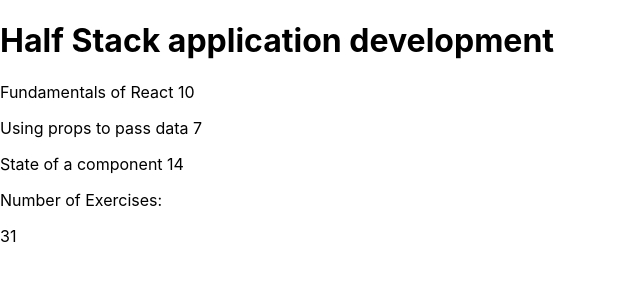
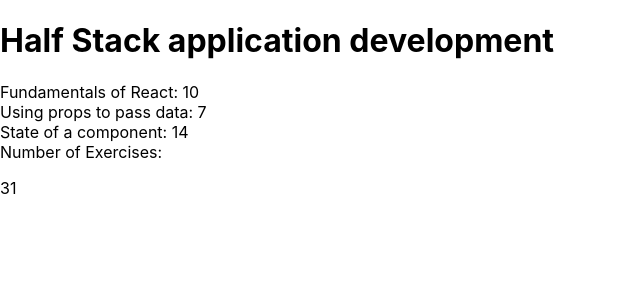
Before and after one commit to gkowalc/fullstackopen, a React (Create React App) app: page / in a window 1280 px wide. Shown: the top 300 px of the page, without its empty margins (0-640 px from the left). Built offline with nearby package versions, Linux system fonts and the light colour scheme.

Commit message:
week1, exerice1.2

```diff
--- a/src/App.js
+++ b/src/App.js
@@ -1,10 +1,14 @@
 import React from 'react'
 import Header from './Header'
 const App = () => {
-  const course = {name: 'Half Stack application development',
-parts: {
-
-}}
+  const course = {coursename: 'Half Stack application development',
+  part1: 'Fundamentals of React',
+  exercises1: 10,
+  part2: 'Using props to pass data',
+  exercises2: 7,
+  part3: 'State of a component',
+  exercises3: 14
+}
   const part1 = 'Fundamentals of React'
   const exercises1 = 10
   const part2 = 'Using props to pass data'
@@ -14,18 +18,15 @@
 
   const propslist = {part1, part2, part3, exercises1, exercises2, exercises3}
 const exerciseslist = {exercises1, exercises2, exercises3}
- const Content = (props) => {
-   return(<div>
-    <p>
-    {propslist.part1} {propslist.exercises1}
-  </p>
-  <p>
-    {propslist.part2} {propslist.exercises2}
-  </p>
-  <p>
-    {propslist.part3} {propslist.exercises3}
-  </p></div>
-   )
+
+ const Part = (props) => {
+
+  return (
+    <div> {props.title}: {props.exercise}
+
+    </div>
+  )
+
  }
  const Exercises = (props) => {
    return (
@@ -37,8 +38,10 @@
  }
   return (
     <div>
-      <Header course={course.name} />
-      <Content propslist={propslist}></Content>
+      <Header course={course.coursename} />
+      <Part title={course.part1} exercise={course.exercises1}/>
+      <Part title={course.part2} exercise={course.exercises2}/>
+      <Part title={course.part3} exercise={course.exercises3}/>
       <Exercises exerciseslist={exerciseslist}/>
 
     </div>
```
